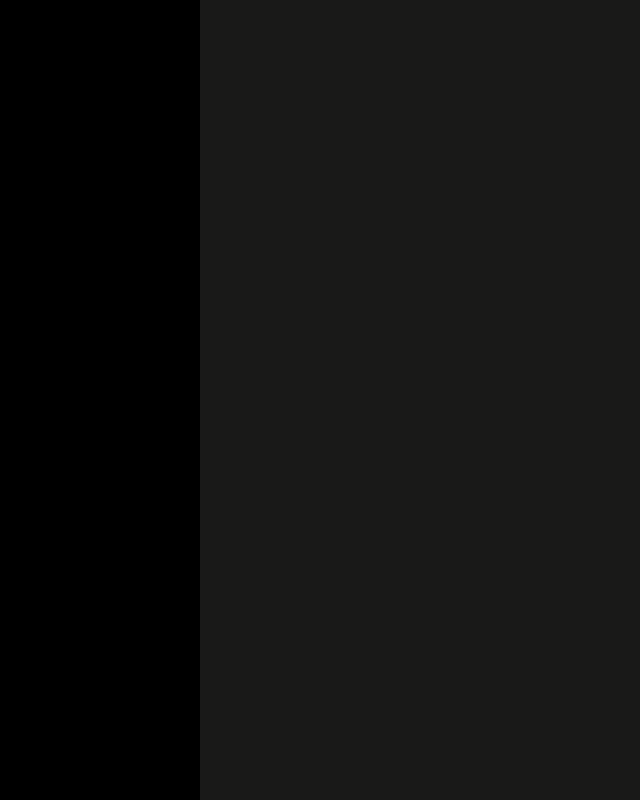
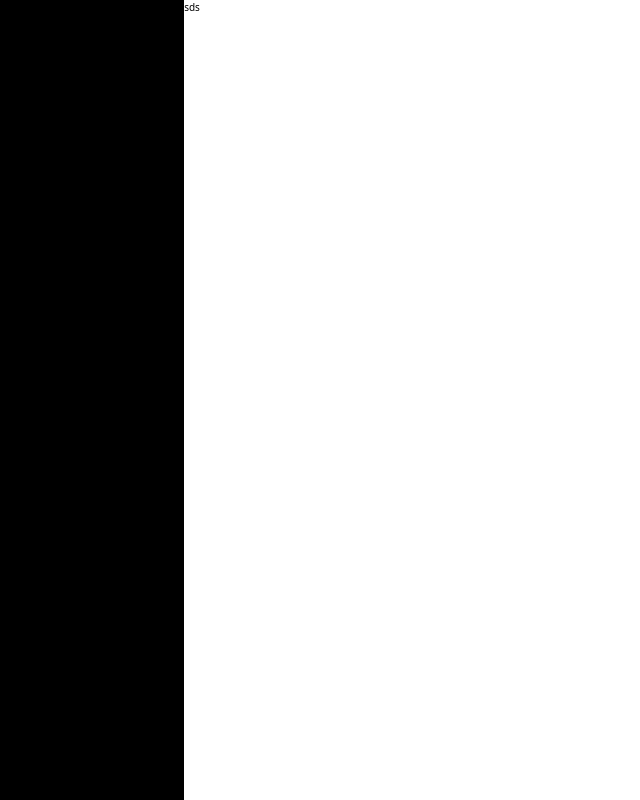
Before and after one commit to TarunRajpurohit123/pace-bussiness-website, a Next.js app in the folder pace-website/: page /admin in a window 1280 px wide. Shown: the whole page, without its empty margins (0-640 px from the left). Built offline with nearby package versions, Linux system fonts and the light colour scheme.

Commit message:
add admin page

```diff
--- a/pace-website/src/app/admin/layout.js
+++ b/pace-website/src/app/admin/layout.js
@@ -2,11 +2,11 @@ import React from "react";
 
 export default function AdminLayout({ children }) {
   return (
-    <div className="admin-layout absolute top-[-50px]">
+    <div className="admin-layout w-full h-[100vh]  absolute top-[-50px] flex">
       <aside className="admin__sidebar bg-black w-[20rem] h-[100vh]">
         sidebar
       </aside>
-      <div className="admin-content">
+      <div className="admin-content bg-white w-[119rem]">
         <main>{children}</main>
       </div>
     </div>
--- a/pace-website/src/app/admin/page.jsx
+++ b/pace-website/src/app/admin/page.jsx
@@ -1,3 +1,3 @@
 export default function Admin() {
-  return <></>;
+  return <>sds</>;
 }
```
